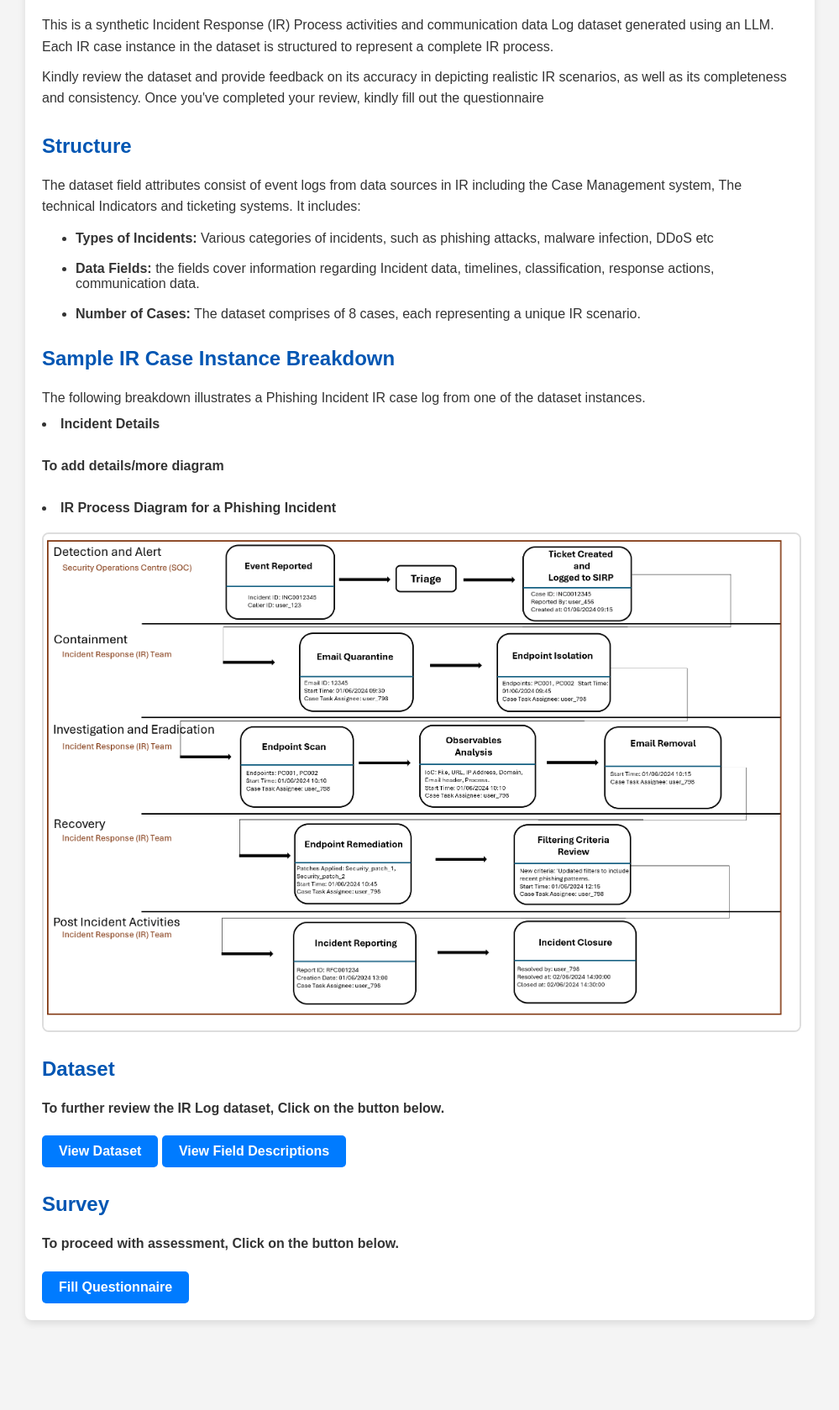
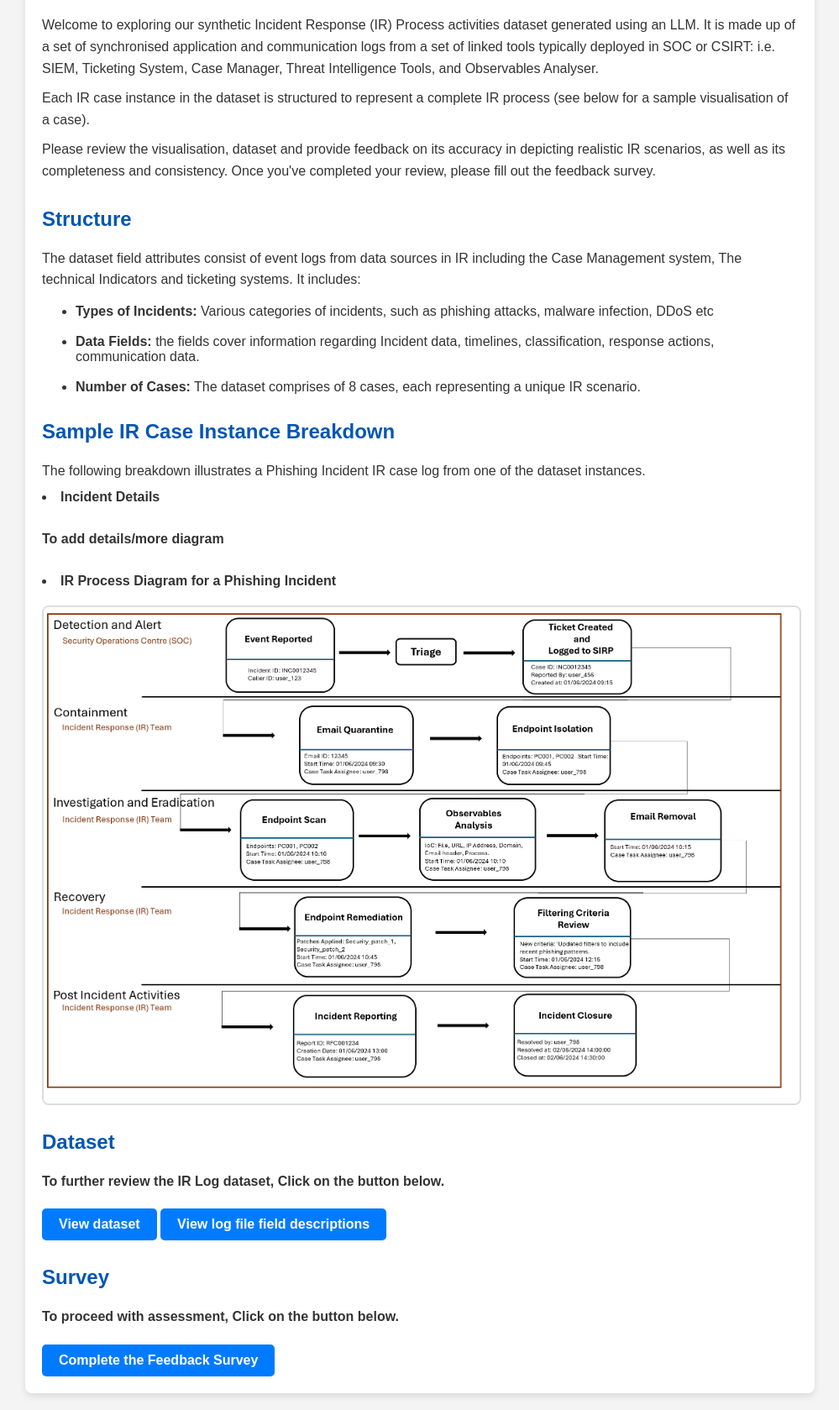
Before and after one commit to haulaah/IR-DATASET, a plain HTML site: page index.html in a window 1280 px wide. Shown: the part 113-1792 px from the top of the page at 84% size, without its empty margins (140-1139 px from the left). Before the commit the page ends 1705 px from the top, so only its background shows below. Drawn offline with Linux system fonts and the light colour scheme.

Commit message:
Update index.html

```diff
--- a/index.html
+++ b/index.html
@@ -65,8 +65,9 @@
 <body>
     <div class="container">
         <h1>Incident Response Process Log Dataset</h1>
-        <p>This is a synthetic Incident Response (IR) Process activities and communication data Log dataset generated using an LLM. Each IR case instance in the dataset is structured to represent a complete IR process.  </p>
-      <p>Kindly review the dataset and provide feedback on its accuracy in depicting realistic IR scenarios, as well as its completeness and consistency. Once you've completed your review, kindly fill out the questionnaire </p>
+        <p>Welcome to exploring our synthetic Incident Response (IR) Process activities dataset generated using an LLM. It is made up of a set of synchronised application and communication logs from a set of linked tools typically deployed in  SOC or CSIRT: i.e. SIEM, Ticketing System, Case Manager, Threat Intelligence Tools, and Observables Analyser.</p>
+      <p>Each IR case instance in the dataset is structured to represent a complete IR process (see below for a sample visualisation of a case).</p>
+        <p>Please review the visualisation, dataset and provide feedback on its accuracy in depicting realistic IR scenarios, as well as its completeness and consistency. Once you've completed your review, please fill out the feedback survey. </p>
 
         <div class="section">
             <h2>Structure</h2>
@@ -99,13 +100,13 @@
         <div class="section">
             <h2>Dataset</h2>
             <p>To further review the IR Log dataset, Click on the button below.</p>
-            <a href="https://github.com/haulaah/LLM-IR-Dataset/blob/main/IR-dataset.csv" target="_blank" class="button">View Dataset</a>  <a href="https://github.com/haulaah/LLM-IR-Dataset/blob/main/README.md" target="_blank" class="button">View Field Descriptions</a>
+            <a href="https://github.com/haulaah/LLM-IR-Dataset/blob/main/IR-dataset.csv" target="_blank" class="button">View dataset</a>  <a href="https://github.com/haulaah/LLM-IR-Dataset/blob/main/README.md" target="_blank" class="button">View log file field descriptions</a>
         </div>
 
         <div class="section">
             <h2>Survey</h2>
             <p> To proceed with assessment, Click on the button below.</p>
-            <a href="https://forms.gle/9gnotmqipsjbFXtr8" target="_blank" class="button">Fill Questionnaire</a>
+            <a href="https://forms.gle/9gnotmqipsjbFXtr8" target="_blank" class="button">Complete the Feedback Survey</a>
         </div>
     </div>
 </body>
```
